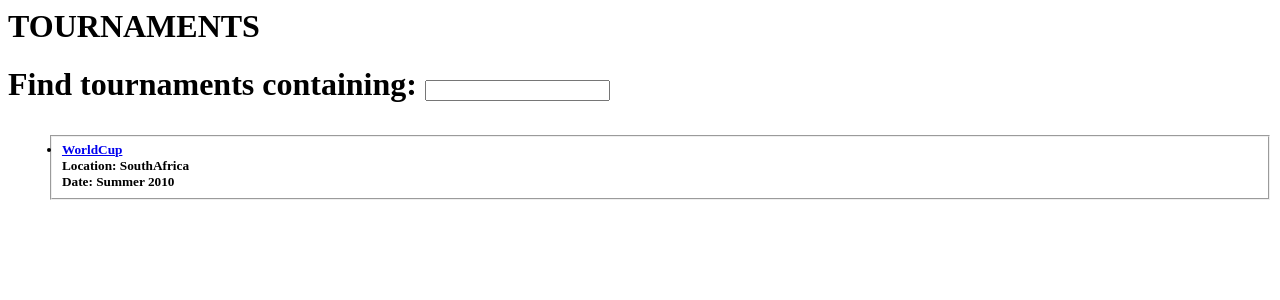
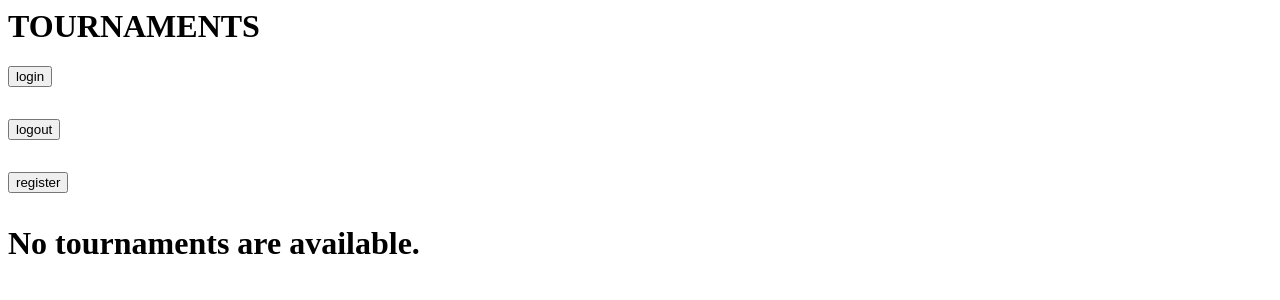
Before and after one commit to grodcas/Tournament, a Django app: page /tournaments/ in a window 1280 px wide. Shown: the top 300 px of the page. Run offline with Django 4.2, Linux system fonts and the light colour scheme; data comes from the database, SQL or seed files in the repository; both versions use the stored data as it was after the commit.

Commit message:
user login and register

```diff
--- a/mysite/mysite/settings.py
+++ b/mysite/mysite/settings.py
@@ -122,3 +122,6 @@ STATIC_URL = 'static/'
 # https://docs.djangoproject.com/en/4.2/ref/settings/#default-auto-field
 
 DEFAULT_AUTO_FIELD = 'django.db.models.BigAutoField'
+
+LOGIN_REDIRECT_URL='tournaments:index'
+LOGOUT_REDIRECT_URL='tournaments:index'
--- a/mysite/mysite/urls.py
+++ b/mysite/mysite/urls.py
@@ -20,4 +20,5 @@ from django.urls import include, path
 urlpatterns = [
     path('tournaments/', include('tournaments.urls')),
     path('admin/', admin.site.urls),
+    path('accounts/', include('django.contrib.auth.urls'))
 ]
--- a/mysite/tournaments/forms.py
+++ b/mysite/tournaments/forms.py
@@ -1,4 +1,11 @@
 from django import forms
+from django.contrib.auth.forms import UserCreationForm
+from django.contrib.auth.models import User
 
 class SearchForm(forms.Form):
     query = forms.CharField(label='Find tournaments containing:', max_length=100)
+
+class RegistrationForm(UserCreationForm):
+    class Meta:
+        model=User
+        fields=["username","password1","password2"]
--- /dev/null
+++ b/mysite/tournaments/templates/registration/login.html
@@ -0,0 +1,6 @@
+<form method="post" action="{% url 'login' %}">
+    {% csrf_token %}
+    {{ form }}
+    <input type="submit" value="login">
+    <input type="hidden" name="next" value="{{ next }}">
+    </form>
--- a/mysite/tournaments/templates/tournaments/index.html
+++ b/mysite/tournaments/templates/tournaments/index.html
@@ -1,13 +1,23 @@
 <h1>TOURNAMENTS<h1/>
+    <form method="post" action="/accounts/login/">
+        {% csrf_token %}
+        <input type="submit" value="login">
+        </form>
+    <form method="post" action="/accounts/logout/">
+            {% csrf_token %}
+            <input type="submit" value="logout">
+            </form>
+    <form method="post" action="/tournaments/sign_up">
+            {% csrf_token %}
+            <input type="submit" value="register">
+            </form>
+
 {% if Tournaments %}
 
-<form action="{% url 'tournaments:index' %}" method="post">
-    {% csrf_token %}
-    {{ form }}
-</form>
 
 <h5>
     <ul>
+
     {% for tournament in Tournaments %}
     <fieldset>
         <li><a href="/tournaments/{{ tournament.id }}/">{{ tournament.name }}</a></li>
--- /dev/null
+++ b/mysite/tournaments/templates/tournaments/register.html
@@ -0,0 +1,6 @@
+<form method="post">
+    {% csrf_token %}
+    {{ form }}
+    <input type="submit" value="Register">
+    <input type="hidden" name="next" value='login'>
+    </form>
--- a/mysite/tournaments/urls.py
+++ b/mysite/tournaments/urls.py
@@ -1,7 +1,9 @@
 from django.urls import path
 from . import views
+from django.urls import include
 app_name = 'tournaments'
 urlpatterns = [
+    path('sign_up', views.sign_up, name='sign_up'),
     path('', views.index, name='index'),
     path('<int:tournament_id>/', views.details, name='details'),
     path('<int:tournament_id>/<int:group_id>/', views.groups, name='details'),
--- a/mysite/tournaments/views.py
+++ b/mysite/tournaments/views.py
@@ -1,22 +1,39 @@
-from django.shortcuts import render,get_object_or_404
+from django.shortcuts import render,get_object_or_404,redirect
 from django.http import HttpResponse, HttpResponseRedirect
 from .models import tournament, pool
-from .forms import SearchForm
+from .forms import SearchForm, RegistrationForm
+from django.contrib.auth.decorators import login_required
+from django.contrib.auth import login,logout,authenticate
+
+
+def sign_up(request):
+    if request.method=='POST':
+        form=RegistrationForm(request.POST)
+        if form.is_valid():
+            user=form.save()
+            login(request,user)
+            return redirect('tournaments:index')
+    else:
+        form=RegistrationForm()
+        print("hola")
+    return render(request,'tournaments/register.html',{"form":form})
 
 def index(request):
-    Tournament=tournament.objects.all
-    if request.method == 'POST':
-        search_form = SearchForm(request.POST)
-        if search_form.is_valid():
-            query = search_form.cleaned_data['query']
-            Tournament = tournament.objects.filter(name__contains=query)
+    if request.user.is_authenticated:
+        if request.method == 'POST':
+            search_form = SearchForm(request.POST)
+            if search_form.is_valid():
+                query = search_form.cleaned_data['query']
+                Tournament = tournament.objects.filter(name__contains=query)
+            else:
+                Tournament=tournament.objects.all
         else:
+            search_form = SearchForm()
             Tournament=tournament.objects.all
+        context={'Tournaments':Tournament,'form': search_form}
     else:
-        search_form = SearchForm()
-        Tournament=tournament.objects.all
-    context={'Tournaments':Tournament,'form': search_form}
-    return render(request, 'tournaments/index.html' ,context)
+        context={'Tournaments':None,'form': SearchForm()}
+    return render(request, 'tournaments/index.html',context)
 
 def details(request,tournament_id):
     Tournament=get_object_or_404(tournament,pk=tournament_id)
```
Also changed, not shown: mysite/db.sqlite3.
